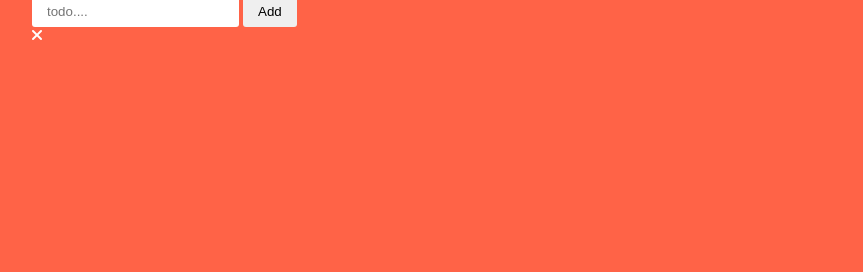
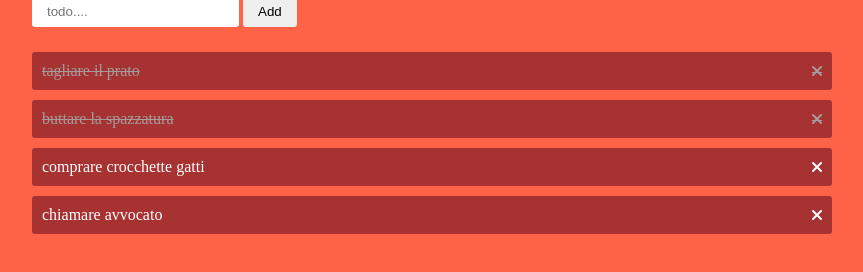
Before and after one commit to Bilobra/vue-todo, a plain HTML site: page index.html in a window 1280 px wide. Shown: the part 40-312 px from the top of the page, without its empty margins (208-1071 px from the left). Drawn offline with nearby package versions, Linux system fonts and the light colour scheme.

Commit message:
add :class

```diff
--- a/app.css
+++ b/app.css
@@ -26,3 +26,25 @@ input{
     border: none;
     padding: 0 15px;
 }
+
+/* LIST */
+.todolist {
+    padding: 25px 0;
+}
+
+.todo{
+    /* font-weight: bold; */
+    font-size: 1rem;
+    padding: 10px 10px;
+    background-color: rgb(167, 50, 50);
+    border-radius: 3px;
+    margin-bottom: 10px;
+    display: flex;
+    justify-content: space-between;
+    align-items: center;
+}
+
+.done{
+    color: rgb(165, 155, 155);
+    text-decoration: line-through;
+}
--- a/index.html
+++ b/index.html
@@ -27,7 +27,9 @@
 
             <div class="container">
                 <ul class="todolist">
-                    <li>
+                    <li v-for="(todo,index) in todos"
+                        :class = "[todo.done ? 'done' : '', 'todo']">
+                        {{todo.text}}
                         <i class="fa-solid fa-xmark"></i>
                     </li>
                 </ul>
```
